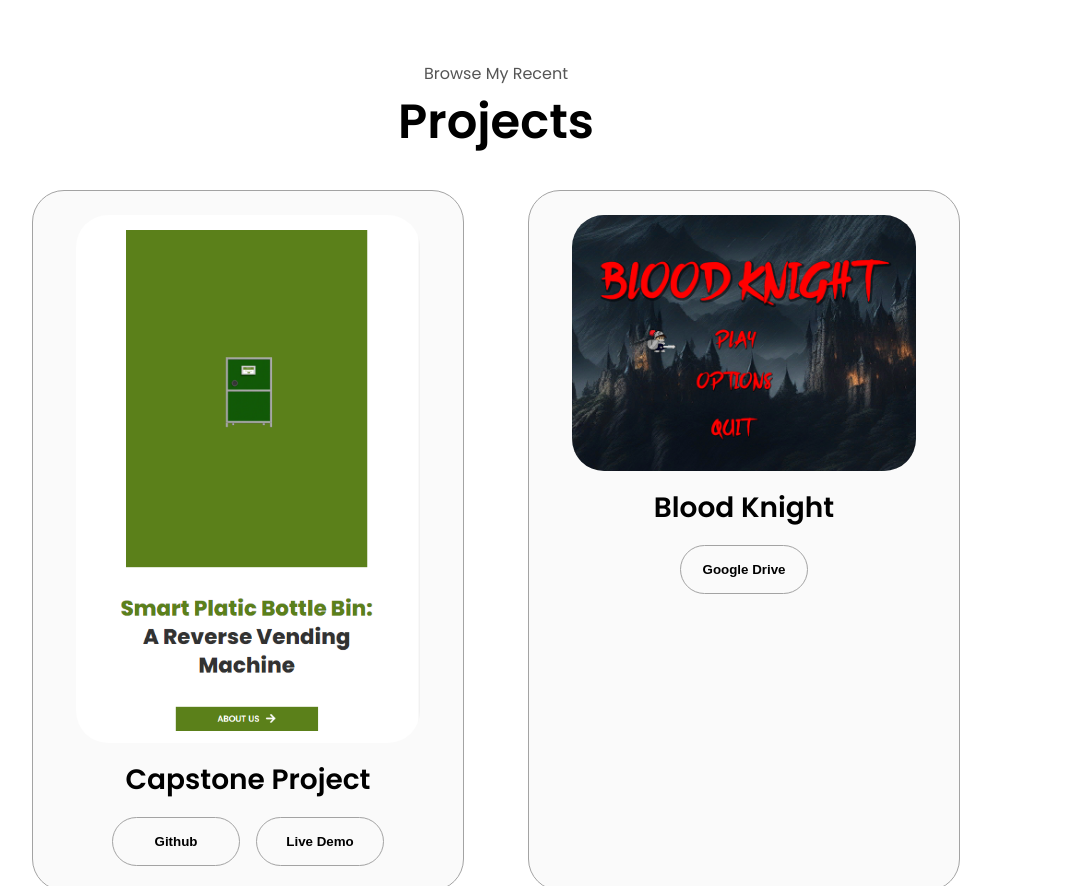
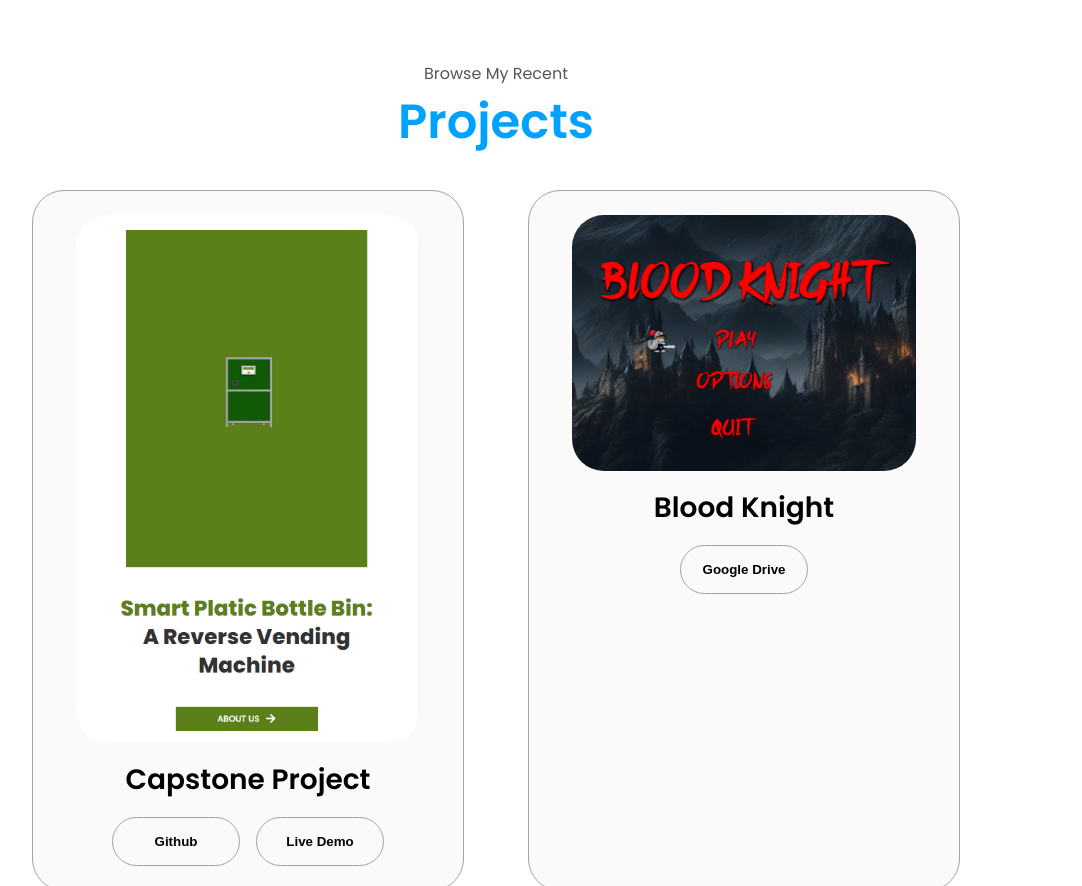
Before and after one commit to gioyap/my-portfolio-dev, a plain HTML site: page index.html in a window 1280 px wide. Shown: the part 2592-3478 px from the top of the page, without its empty margins (144-1226 px from the left). Drawn offline with Linux system fonts and the light colour scheme.

Commit message:
just add

```diff
--- a/index.html
+++ b/index.html
@@ -386,7 +386,7 @@
     </section>
     <section id="projects">
       <p class="section__text__p1">Browse My Recent</p>
-      <h1 class="title">Projects</h1>
+      <h1 class="title highlighted">Projects</h1>
       <div class="experience-details-container">
         <div class="about-containers">
           <div class="details-container color-container">
```
